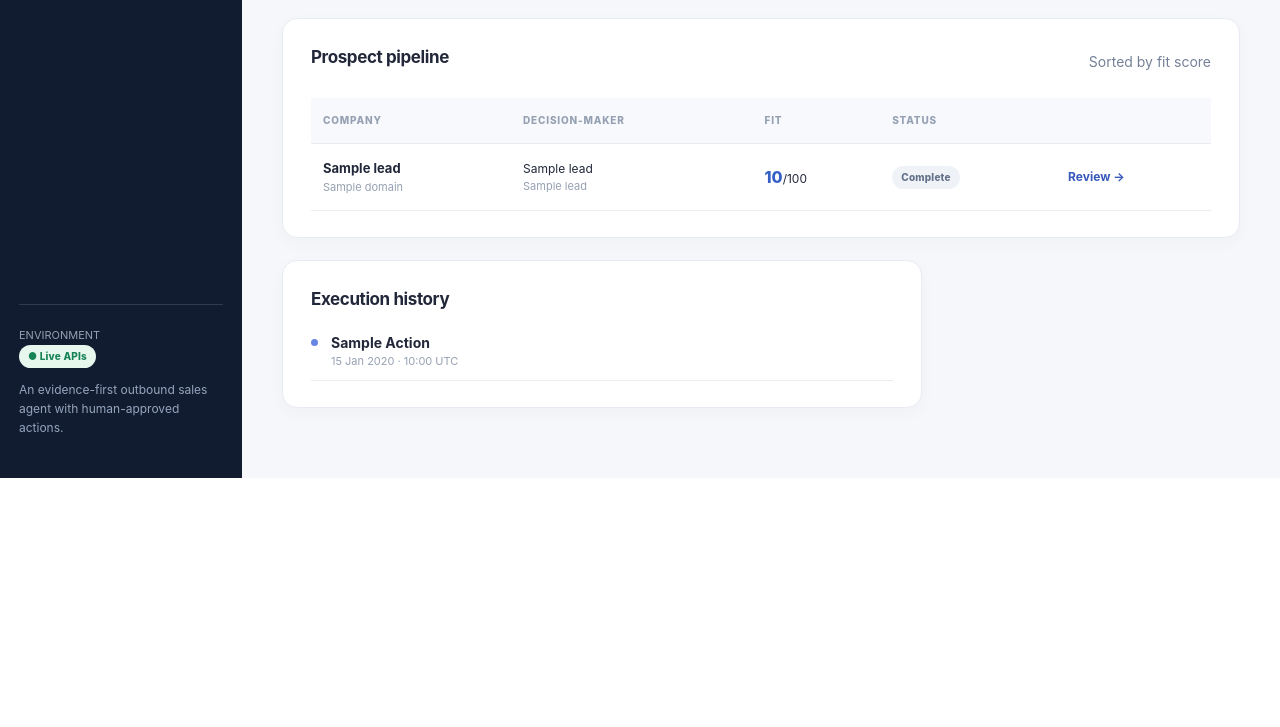
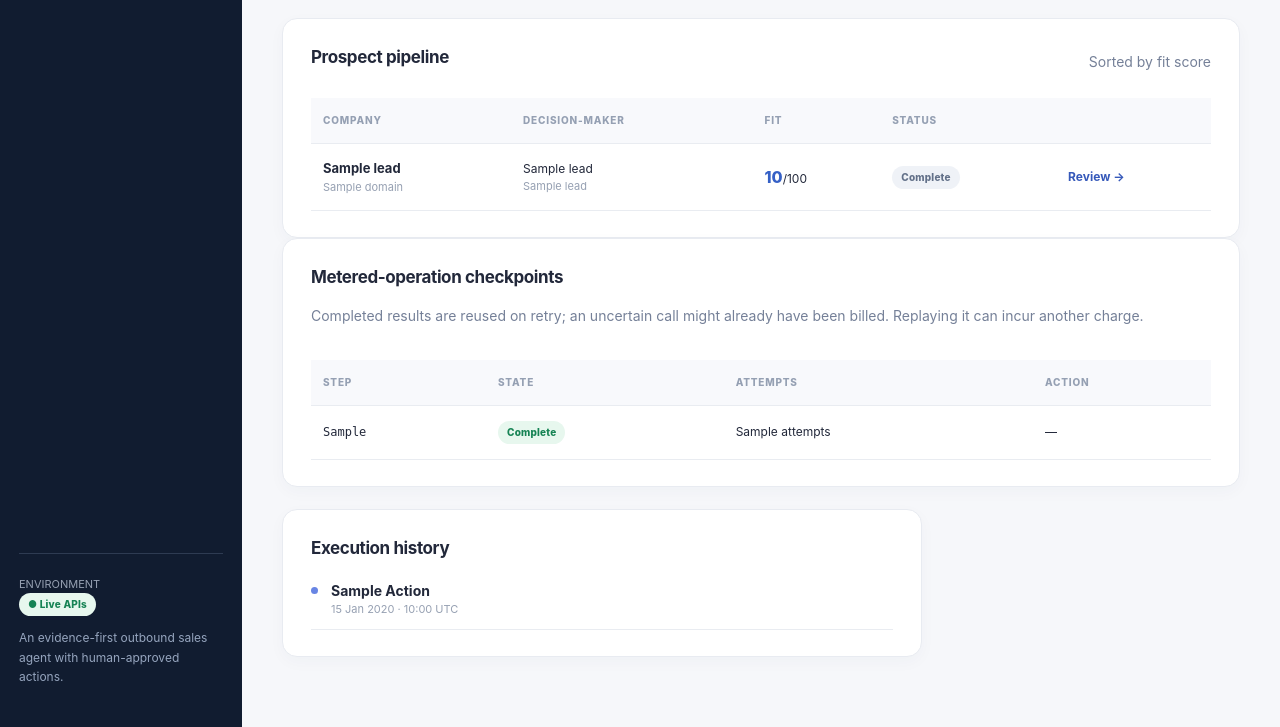
Before and after one commit to Ashendeo/firstcustomer-ai, a FastAPI app: template app/templates/campaign.html in a window 1280 px wide. Shown: the part 437-1164 px from the top of the page. Before the commit the page ends 915 px from the top, so only its background shows below. Run offline with FastAPI, Linux system fonts and the light colour scheme; the template is opened without the code that fills it: most values are stand-ins (such as "Sample title", 1, 10 or a date in 2020); parts of the project's set-up code (start-up, migrations or seed data) failed here and were passed over.

Commit message:
ui: show checkpoints and manual retry authorization on campaign page

```diff
--- a/app/templates/campaign.html
+++ b/app/templates/campaign.html
@@ -5,8 +5,9 @@
 <div class="between headline"><div><div class="eyebrow">CAMPAIGN DETAIL</div><h1>{{ campaign.name }}</h1><p class="subtitle">{{ campaign.ideal_customer }}</p></div><span class="pill {{ 'success' if campaign.status == 'ready' else 'warn' if campaign.status == 'failed' else 'neutral' }}">{{ campaign.status }}</span></div>
 {% if campaign.error %}<div class="notice error">{{ campaign.error }}</div>{% endif %}
 {% if campaign.status in ['draft','failed'] %}
-<form action="/campaigns/{{ campaign.id }}/run" method="post" class="action-row"><input type="hidden" name="csrf" value="{{ csrf }}"><button type="submit" class="primary">{{ 'Run discovery agent' if campaign.status == 'draft' else 'Retry discovery' }} →</button><span class="hint">{% if demo %}Generates a fictional walkthrough.{% else %}Queries live Crustdata and OpenAI; API credits may be charged.{% endif %}</span></form>
+<form action="/campaigns/{{ campaign.id }}/run" method="post" class="action-row"><input type="hidden" name="csrf" value="{{ csrf }}"><button type="submit" class="primary">{{ 'Run discovery agent' if campaign.status == 'draft' else 'Retry discovery' }} →</button><span class="hint">{% if demo %}Generates a fictional walkthrough.{% else %}Uses Crustdata and local Qwen; completed checkpoints are reused, uncertain calls require approval.{% endif %}</span></form>
 {% elif campaign.status == 'running' %}<div class="notice">Discovery is running. Refresh this page to see new leads. This demo uses an in-process job, so a deployment restart can interrupt it.</div>
+<form action="/campaigns/{{ campaign.id }}/recover-interrupted" method="post" class="action-row"><input type="hidden" name="csrf" value="{{ csrf }}"><input type="hidden" name="confirm" value="PROCESS_STOPPED"><button type="submit">Recover interrupted run</button><span class="hint">Only after restarting the FastAPI process and confirming no prior worker is running.</span></form>
 {% endif %}
 <div class="stats">
   <div class="stat"><div class="statvalue">{{ leads|length }}</div><span>Accounts found</span></div>
@@ -21,5 +22,22 @@
 </tbody></table></div>
 {% else %}<div class="empty">No prospects yet. Run discovery above.</div>{% endif %}
 </section>
+<section class="panel"><h2>Metered-operation checkpoints</h2>
+<p class="muted">Completed results are reused on retry; an uncertain call might already have been billed. Replaying it can incur another charge.</p>
+{% if checkpoints %}
+<div class="table-scroll"><table><thead><tr><th>Step</th><th>State</th><th>Attempts</th><th>Action</th></tr></thead><tbody>
+{% for step in checkpoints %}
+<tr><td><code>{{ step.step_key }}</code></td><td><span class="pill {{ 'success' if step.status == 'complete' else 'warn' }}">{{ step.status }}</span></td><td>{{ step.attempts }}</td><td>
+{% if campaign.status == 'failed' and step.status in ['in_flight','uncertain'] %}
+<form method="post" action="/campaigns/{{ campaign.id }}/checkpoints/retry">
+<input type="hidden" name="csrf" value="{{ csrf }}">
+<input type="hidden" name="step_key" value="{{ step.step_key }}">
+<button type="submit">Authorize paid retry</button></form>
+{% else %}—{% endif %}
+</td></tr>
+{% endfor %}
+</tbody></table></div>
+{% else %}<div class="empty">No checkpointed calls yet.</div>{% endif %}
+</section>
 <section class="panel narrow"><h2>Execution history</h2>{% for e in events %}<div class="history"><span class="dot"></span><div><strong>{{ e.action.replace('_',' ')|title }}</strong><div class="small">{{ e.created_at.strftime('%d %b %Y · %H:%M UTC') }}</div></div></div>{% endfor %}</section>
 {% endblock %}
```
